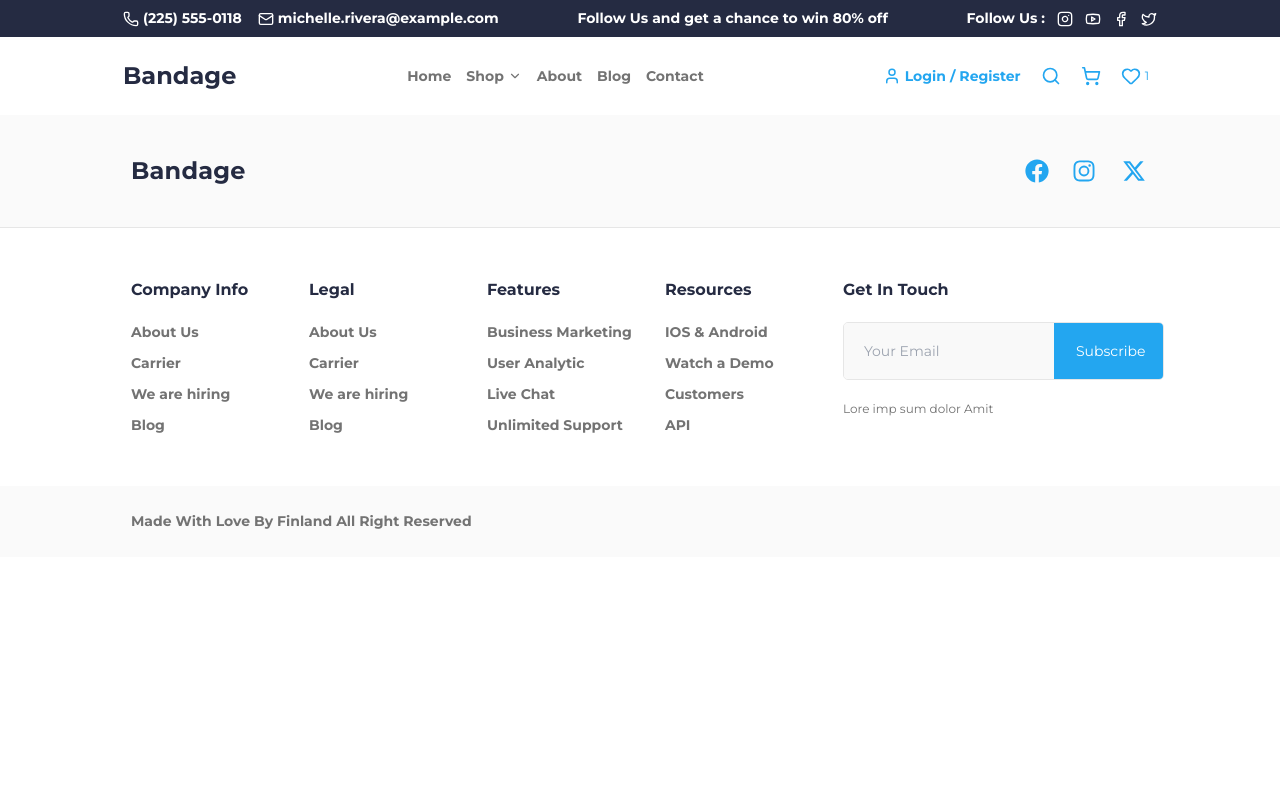
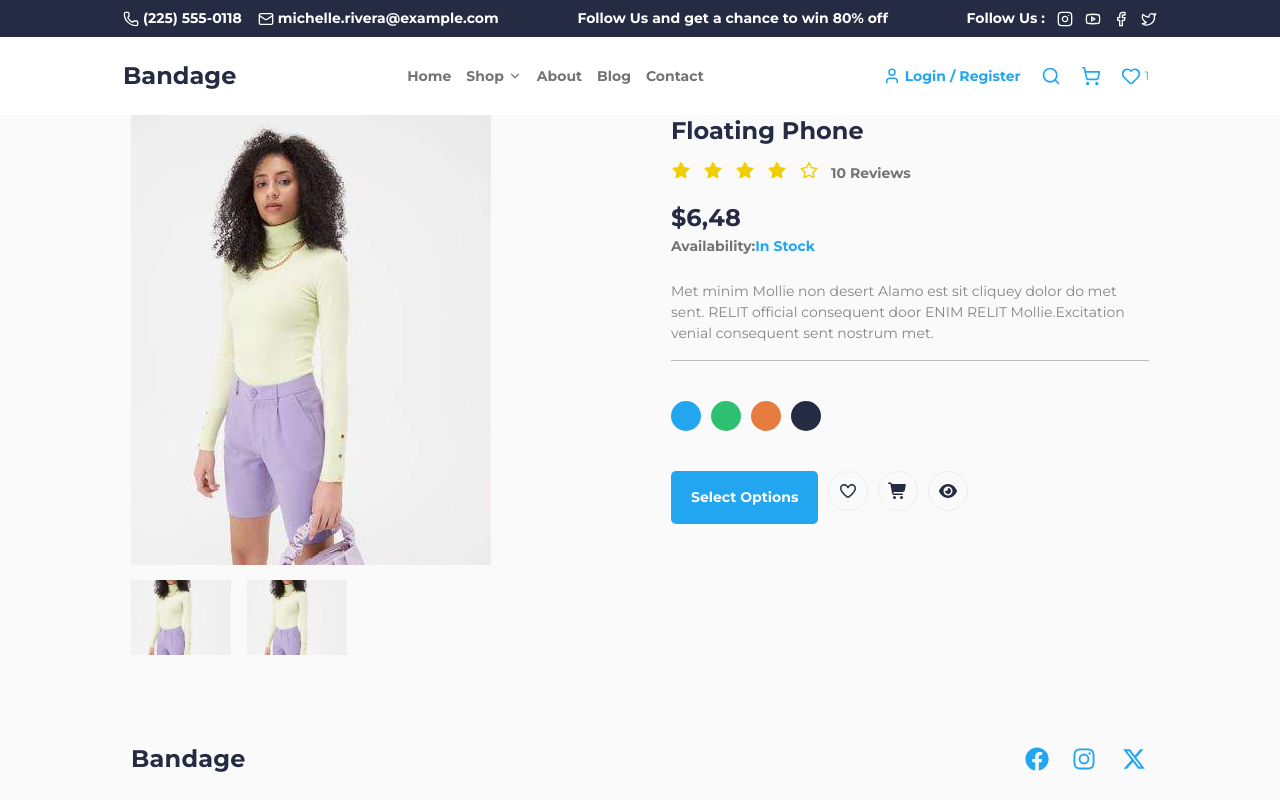
Before and after one commit to Menekse-Hasdemir/fullstack-ecommerce-lab, a React (Vite) app: page /shop/1 in a window 1280 px wide. Before the commit this address had no page. Shown: the top 800 px of the page. Built offline with nearby package versions, Linux system fonts and the light colour scheme.

Commit message:
T03 ve T04 tamamlandı - ProductDetailPage eklendi

```diff
--- a/package.json
+++ b/package.json
@@ -13,6 +13,8 @@
     "@ant-design/icons": "^6.1.0",
     "@fortawesome/fontawesome-svg-core": "^7.1.0",
     "@fortawesome/free-brands-svg-icons": "^7.1.0",
+    "@fortawesome/free-regular-svg-icons": "^7.2.0",
+    "@fortawesome/free-solid-svg-icons": "^7.2.0",
     "@fortawesome/react-fontawesome": "^3.1.1",
     "axios": "^1.13.2",
     "lucide-react": "^0.562.0",
--- a/src/App.jsx
+++ b/src/App.jsx
@@ -4,6 +4,7 @@ import Footer from "./layout/Footer";
 import HomePage from "./pages/HomePage";
 import PageContent from "./layout/PageContent";
 import ShopPage from './pages/ShopPage';
+import ProductDetailPage from "./pages/ProductDetailPage";
 
 import { BrowserRouter as Router, Routes, Route} from 'react-router-dom';
 
@@ -23,6 +24,9 @@ function App() {
 
 
           <Route path="/home" element={<HomePage />} />
+
+          <Route path="/shop/:productId" element={<ProductDetailPage/>}/>
+
         </Routes>
       </main>
 
--- a/src/components/ProductCard.jsx
+++ b/src/components/ProductCard.jsx
@@ -1,9 +1,51 @@
+import { Link } from "react-router-dom";
+
 export default function ProductCard({ product }) {
+  const { id, img, title, dept, oldPrice, newPrice, colors } = product;
+
   return (
-    <div className="product-card">
-      <h2>{product.name}</h2>
-      <p>{product.description}</p>
-      <p>${product.price}</p>
+    <div className="flex flex-col items-center">
+
+      <Link to={`/shop/${id}`} className="w-full md:w-[239px] h-[427px] overflow-hidden block">
+        <img
+          src={img}
+          alt={title}
+          className="w-full h-full object-cover transition-transform duration-300 hover:scale-105"
+        />
+      </Link>
+
+      <div className="flex flex-col items-center pt-[25px] pb-[35px] px-[25px] gap-[10px] text-center">
+
+        <h5 className="font-bold text-[16px] text-[#252B42]">{title}</h5>
+
+        {dept && (
+          <p className="font-bold text-[14px] leading-[24px] tracking-[0.2px] text-[#737373]">
+            {dept}
+          </p>
+        )}
+
+        <div className="flex gap-[5px] py-[5px]">
+          <span className="font-bold text-[16px] leading-[24px] tracking-[0.1px] text-[#BDBDBD]">
+            ${oldPrice}
+          </span>
+          <span className="font-bold text-[16px] leading-[24px] tracking-[0.1px] text-[#23856D]">
+            ${newPrice}
+          </span>
+        </div>
+
+        {colors && (
+          <div className="flex gap-[6.08px]">
+            {colors.map((color) => (
+              <div
+                key={color}
+                className="w-[16px] h-[16px] rounded-full cursor-pointer"
+                style={{ backgroundColor: color }}
+              />
+            ))}
+          </div>
+        )}
+
+      </div>
     </div>
   );
 }
--- a/src/main.jsx
+++ b/src/main.jsx
@@ -1,17 +1,13 @@
+
 import { StrictMode } from 'react'
 import { createRoot } from 'react-dom/client'
 import './index.css'
 import App from './App.jsx'
 import { BrowserRouter } from 'react-router-dom'
 
+
 createRoot(document.getElementById('root')).render(
   <StrictMode>
     <App />
   </StrictMode>,
 )
-
-ReactDOM.createRoot(document.getElementById('root')).render(
-  <BrowserRouter>
-    <App />
-  </BrowserRouter>
-)
--- /dev/null
+++ b/src/pages/ProductDetailPage.jsx
@@ -0,0 +1,114 @@
+import React from 'react';
+import { Link,useParams } from 'react-router-dom';
+import bestImage1 from '../assets/23057910d190d178c2a7b276e896b9d38b982bf6.jpg';
+import bestImage2 from '../assets/edfda1c222054dedce3ff32fe480d8fc8eb07474.jpg';
+import bestImage3 from '../assets/4a6a10161217dc07ba1cda4632e93a5851162bcb.jpg';
+import bestImage4 from '../assets/74e648e43f346f3e64ec6890751ec33b3c7f5197.jpg';
+import bestImage5 from '../assets/41ba1a582a6be5d0abdf4716fbac8cd3a73cb266.jpg';
+import bestImage6 from '../assets/a4b9d5defc9e3b83803619da05903140ffc77947.jpg';
+import bestImage7 from '../assets/110bc11c4432558f247264194359558513a225fe.jpg';
+import bestImage8 from '../assets/c91168410dcfe4d267b32aaf7b21288f7b9656f2.jpg';
+import { FontAwesomeIcon } from '@fortawesome/react-fontawesome';
+import { faStar as farStar, faHeart } from '@fortawesome/free-regular-svg-icons';
+import { faStar as fasStar, faShoppingCart, faEye } from '@fortawesome/free-solid-svg-icons';
+
+const ProductDetailPage =() => {
+
+
+const commonData = {
+  reviews: "10 Reviews",
+  price: "$6,48",
+  availability: "In Stock",
+  description: "Met minim Mollie non desert Alamo est sit cliquey dolor do met sent. RELIT official consequent door ENIM RELIT Mollie.Excitation venial consequent sent nostrum met.",
+  colors: ["#23A6F0", "#2DC071", "#E77C40", "#252B42"],
+  actions: [faHeart, faShoppingCart, faEye],
+  thumbnails: [1, 2],
+  rating: 4
+}
+
+const products = [
+  { id: 1, img: bestImage1, title: "Floating Phone", ...commonData },
+  { id: 2, img: bestImage2, title: "Graphic Design", ...commonData },
+  { id: 3, img: bestImage3, title: "Graphic Design", ...commonData },
+  { id: 4, img: bestImage4, title: "Graphic Design", ...commonData },
+  { id: 5, img: bestImage5, title: "Graphic Design", ...commonData },
+  { id: 6, img: bestImage6, title: "Graphic Design", ...commonData },
+  { id: 7, img: bestImage7, title: "Graphic Design", ...commonData },
+  { id: 8, img: bestImage8, title: "Graphic Design", ...commonData },
+]
+
+    const {productId}=useParams();
+    const product = products.find(p => p.id === Number(productId));
+    //console.log(product);
+
+    return (
+        <div className="bg-white w-full font-['Montserrat']">
+
+           <section className="bg-[#FAFAFA]">
+            <div className="max-w-[1050px] mx-auto pb-[48px] px-4 flex flex-col md:flex-row gap-[30px]">
+
+            <div className="w-full md:w-[510px] overflow-hidden flex flex-col gap-[15px]">
+            <div className="relative w-full h-[300px] md:h-[450px] overflow-hidden">
+                <img
+                src={product.img} alt={product.title}/>
+            </div>
+
+            <div className="flex gap-[16px]">
+            <div className="w-[100px] h-[75px] overflow-hidden">
+                <img
+                src={product.img} alt="thumb1" className="w-full h-full object-cover"/>
+            </div>
+
+            <div className="w-[100px] h-[75px] overflow-hidden">
+                <img
+                src={product.img} alt="thumb2" className="w-full h-full object-cover"/>
+            </div>
+            </div>
+
+            </div>
+
+                <div className="flex flex-1 flex-col ">
+
+                    <h1 className="font-bold text-[24px] leading-[32px] text-[#252B42]">{product.title}</h1>
+                    <div className="flex flex-row py-4 gap-3">
+                        {[1, 2, 3, 4, 5].map((star)=>(
+                          <FontAwesomeIcon
+                          key={star}
+                          icon={star<=product.rating ? fasStar : farStar}
+                          className={"text-[#F3CD03]"}
+                          />
+                        ))}
+                        <h6 className="font-bold text-[14px] text-[#737373]">{product.reviews}</h6>
+                    </div>
+                    <h3 className="font-bold text-[24px] text-[#252B42]">{product.price}</h3>
+                    <h6 className="font-bold text-[14px] text-[#737373] pb-6">Availability:<span className="text-[#23A6F0]">{product.availability}</span></h6>
+                    <p className="font-normal text-[14px] text-[#858585] pb-4">{product.description}</p>
+
+                    <hr className="border-[#BDBDBD]"/>
+
+                    <div className="flex gap-[10px] py-10">
+                        {product.colors.map((color)=>(
+                            <div key={color} className="w-[30px] h-[30px] rounded-full cursor-pointer" style={{ backgroundColor: color }} />
+                     ))}
+                    </div>
+
+                    <div className="flex gap-[10px]">
+                        <button className="bg-[#23A6F0] text-white rounded-[5px] text-[14px] font-bold px-5 py-4">Select Options</button>
+                        {product.actions.map((icon,i)=>(
+                         <button key={i} className="w-[40px] h-[40px] border border-[#EDEDED] rounded-full flex items-center justify-center hover:border-[#23A6F0] transition-colors">
+                         <FontAwesomeIcon icon={icon} className="text-[#252B42]" />
+                         </button>
+                        ))}
+                    </div>
+
+
+                </div>
+
+            </div>
+           </section>
+        </div>
+
+    )
+}
+
+export default ProductDetailPage;
```
Also changed, not shown: src/pages/ShopPage.jsx (+15 -15 lines), 1 other file (tests, documents, lock files or other folders).
